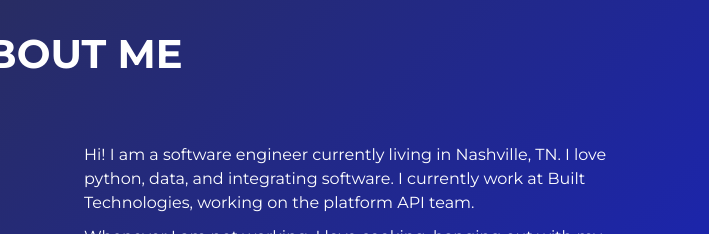
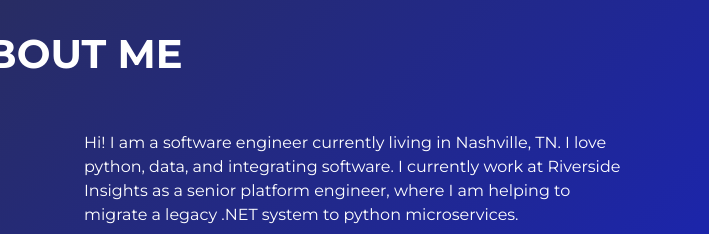
Before and after one commit to harringtonben/new-website, a Gatsby site: page / in a window 1280 px wide. Shown: the part 820-1054 px from the top of the page, 571-1280 px from the left. Built offline with nearby package versions, Linux system fonts and the light colour scheme; Gatsby itself is replaced by a stand-in of ours.

Commit message:
New job (#4)
* Updates the job

* adds .idea to gitignore

```diff
--- a/src/mock/data.js
+++ b/src/mock/data.js
@@ -18,7 +18,7 @@ export const heroData = {
 // ABOUT DATA
 export const aboutData = {
   img: 'headshot.jpg',
-  paragraphOne: 'Hi! I am a software engineer currently living in Nashville, TN. I love python, data, and integrating software. I currently work at Built Technologies, working on the platform API team.',
+  paragraphOne: 'Hi! I am a software engineer currently living in Nashville, TN. I love python, data, and integrating software. I currently work at Riverside Insights as a senior platform engineer, where I am helping to migrate a legacy .NET system to python microservices.',
   paragraphTwo: 'Whenever I am not working, I love cooking, hanging out with my family, riding my bike and occasionally picking up a guitar and playing some music.',
   paragraphThree: 'And of course...Crocs. They are hands down the most comfortable shoe out there and they have a pair for any occasion.',
   resume: '', // if no resume, the button will not show up
```
Also changed, not shown: 1 other file.
